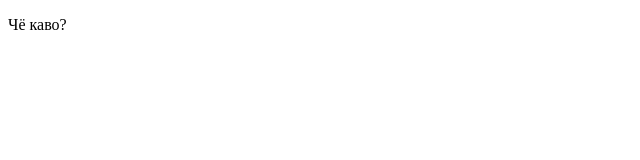
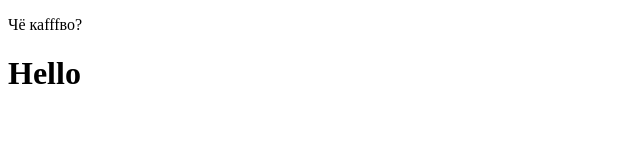
Before and after one commit to BogdanBreenger/first-project, a plain HTML site: page index.html in a window 1280 px wide. Shown: the whole page, without its empty margins (0-640 px from the left). Drawn offline with Linux system fonts and the light colour scheme.

Commit message:
first-project

```diff
--- a/index.html
+++ b/index.html
@@ -6,6 +6,8 @@
     <title>Document</title>
 </head>
 <body>
-    <p>Чё каво?</p>
+    <p>Чё каfffво?</p>
+    <h1>Hello</h1>
+
 </body>
 </html>
```
